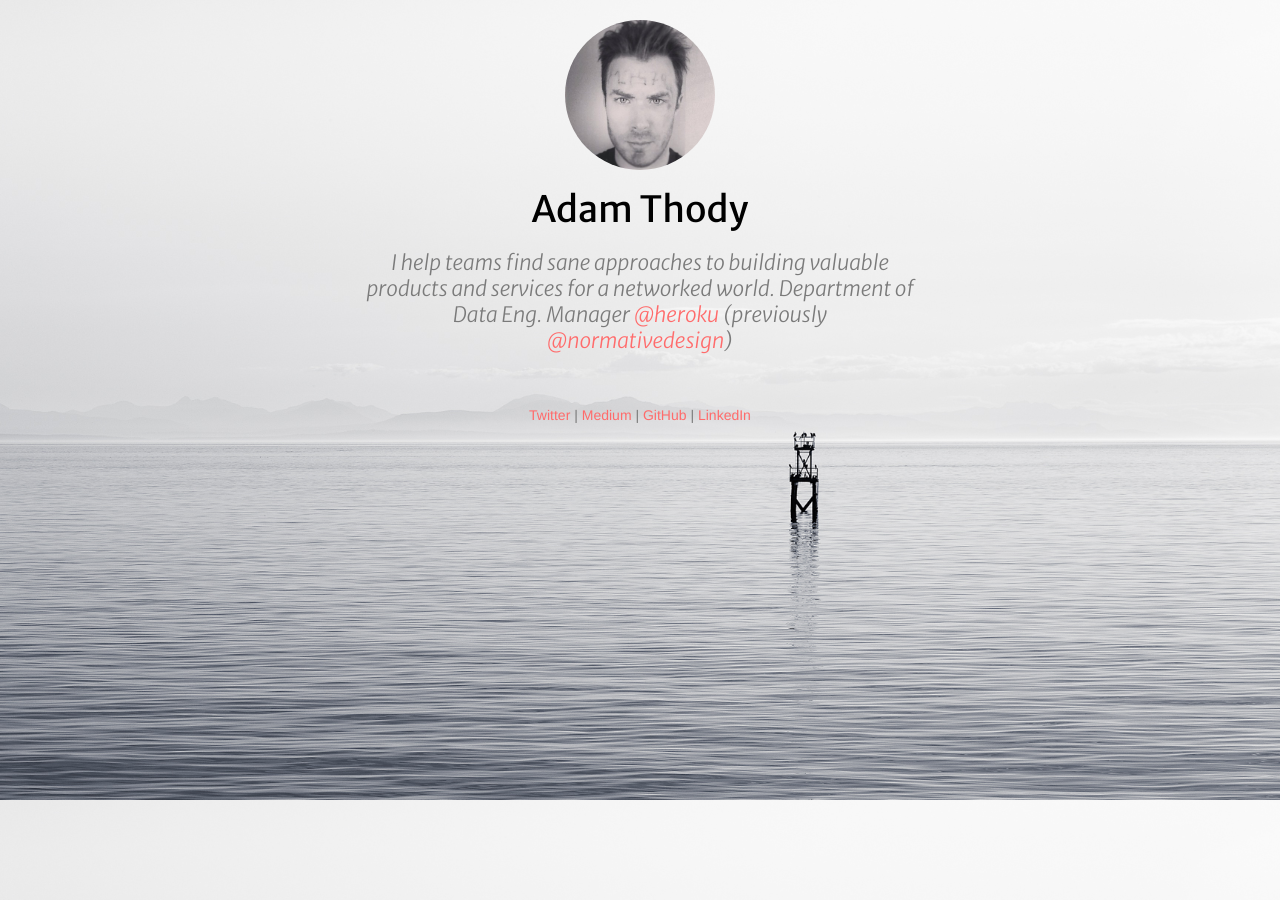
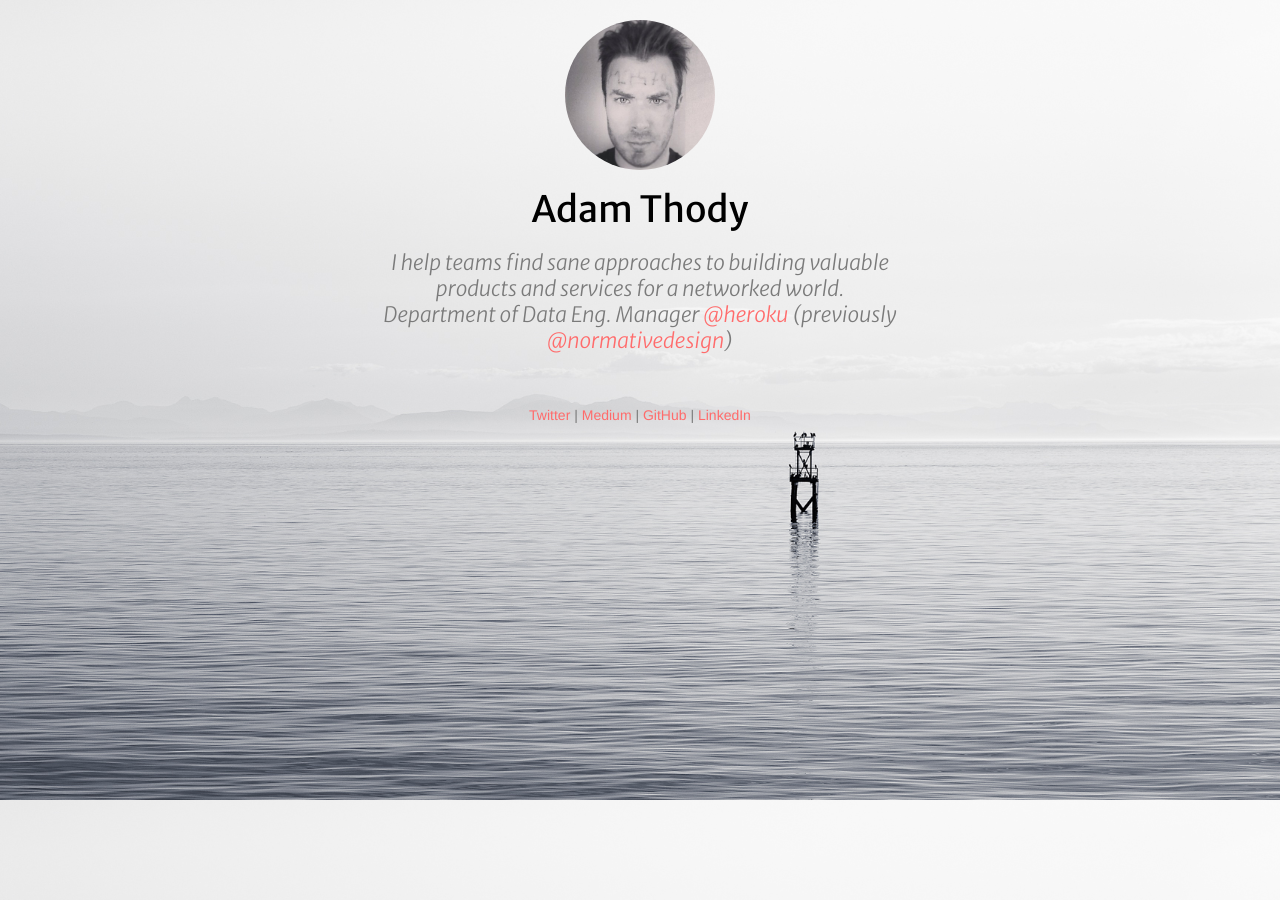
Before and after one commit to thody/thody.github.io, a Jekyll site: the page built from index.html, in a window 1280 px wide. Built offline with Jekyll 4.4.1, drawn with Linux system fonts in a browser that asks for light colours; nearby versions of some CDN libraries; the list of posts is cut into pages by our own code.

Commit message:
Add line break

```diff
--- a/_includes/header.html
+++ b/_includes/header.html
@@ -3,7 +3,7 @@
 		<div class="col-sm-offset-3 col-sm-6 text-center">
 			<a href="/"><img src="/img/portrait.jpg" height="150" width="150" class="img-circle"></a>
 			<h1><a href="/">Adam Thody</a></h1>
-			<h2 class="muted">I help teams find sane approaches to building valuable products and services for a networked world. Department of Data Eng. Manager <a href="http://twitter.com/heroku">@heroku</a> (previously <a href="http://twitter.com/normativedesign">@normativedesign</a>)</h2>
+			<h2 class="muted">I help teams find sane approaches to building valuable products and services for a networked world.<br>Department of Data Eng. Manager <a href="http://twitter.com/heroku">@heroku</a> (previously <a href="http://twitter.com/normativedesign">@normativedesign</a>)</h2>
 		</div>
 	</div>
 </header>
```
